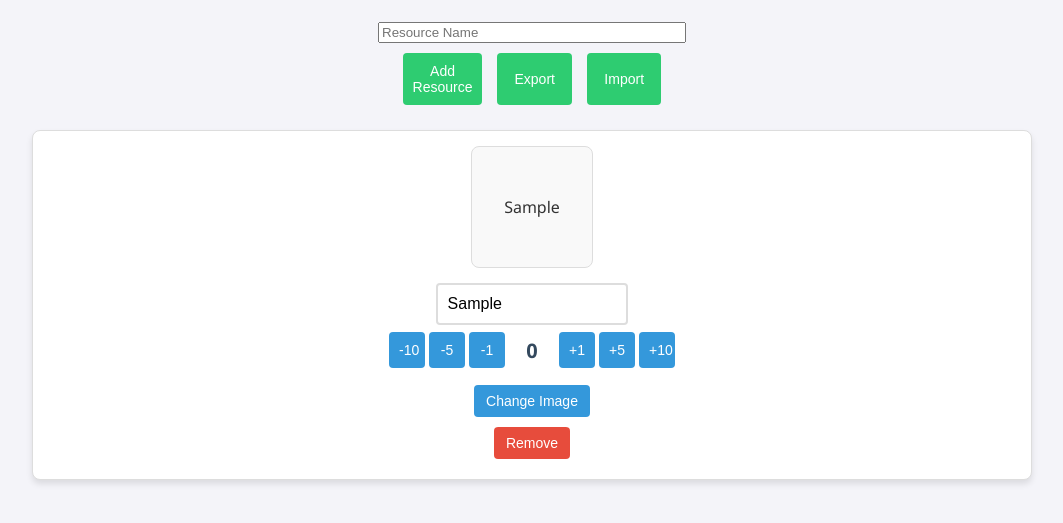
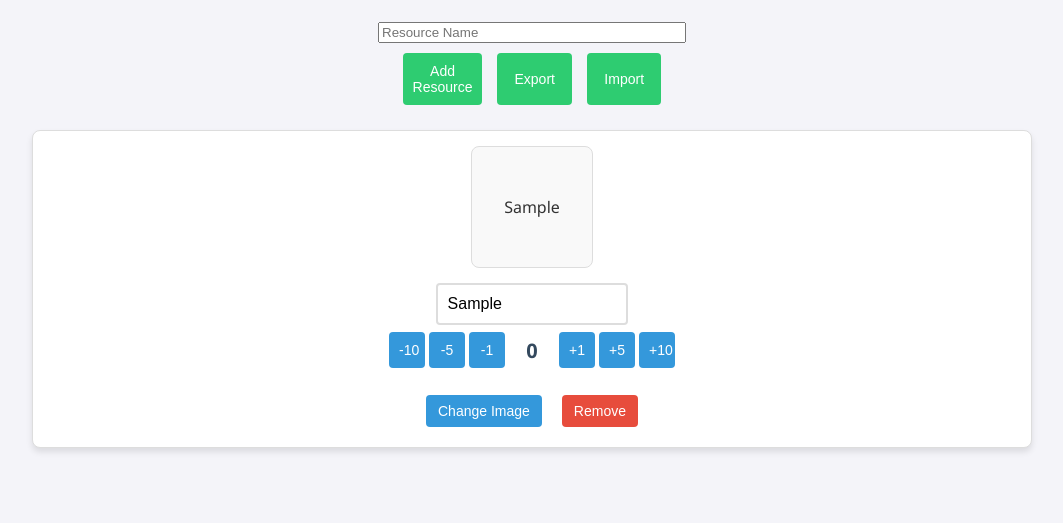
Before and after one commit to smartmuel/BGRC, a plain HTML site: page index.html in a window 1280 px wide. Both pictures are taken after typing "Sample" into the empty fields and a click on the button "Add Resource". Shown: the part 81-604 px from the top of the page, without its empty margins (108-1171 px from the left). Drawn offline with Linux system fonts and the light colour scheme.

Commit message:
Update index.html

```diff
--- a/index.html
+++ b/index.html
@@ -120,6 +120,13 @@
         .resource-name-container input:focus {
             border-color: #3498db;
             outline: none;
+        }
+        .resource-button-group {
+            display: flex;
+            flex-wrap: wrap;
+            justify-content: center;
+            gap: 10px; /* Space between buttons */
+            margin-top: 10px; /* Space above the button group */
         }
         .change-image-button, .remove-button {
             padding: 8px 12px;
@@ -290,8 +297,10 @@
                             <button onclick="updateCount(${index}, +10)">+10</button>
                         </div>
                     </div>
-                    <button class="change-image-button" onclick="changeImage(${index})">Change Image</button>
-                    <button class="remove-button" onclick="removeResource(${index})">Remove</button>
+                    <div class="resource-button-group">
+                        <button class="change-image-button" onclick="changeImage(${index})">Change Image</button>
+                        <button class="remove-button" onclick="removeResource(${index})">Remove</button>
+                    </div>
                 `;
                 container.appendChild(resourceElement);
             });
```
